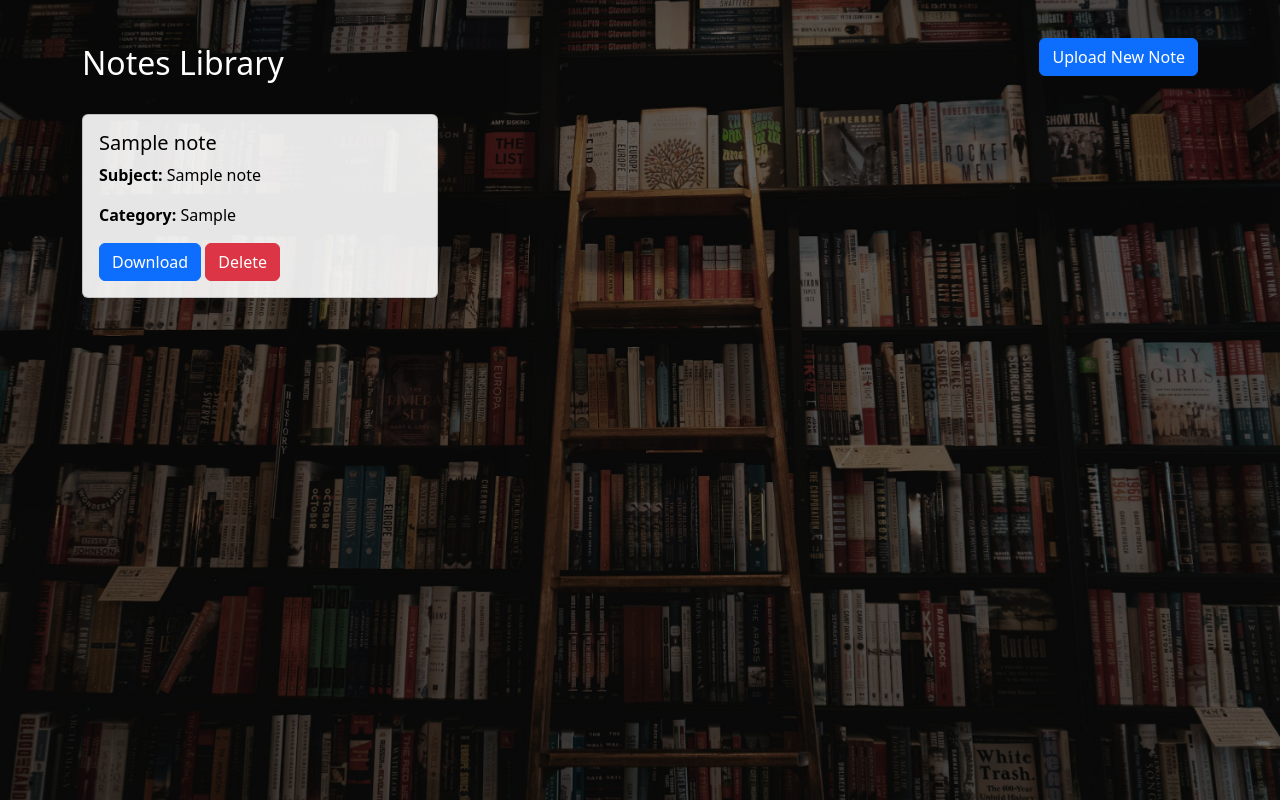
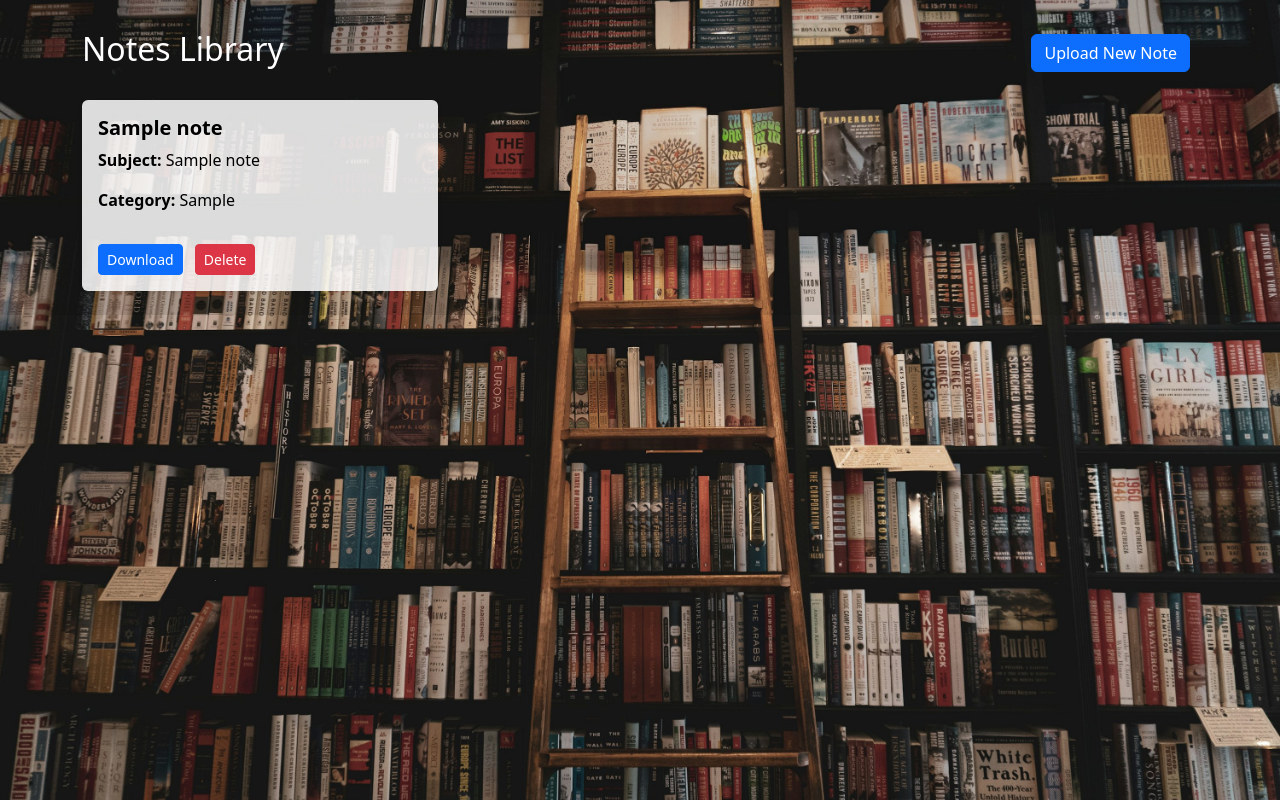
Before and after one commit to avin-dsouza/Digital-Library, a Flask app: page / in a window 1280 px wide. Run offline with Flask 3, Linux system fonts and the light colour scheme; tables that the repository leaves empty hold one stand-in row (values such as "Sample post").

Commit message:
Initial commit

```diff
--- a/templates/index.html
+++ b/templates/index.html
@@ -2,66 +2,59 @@
 <html lang="en">
 <head>
   <meta charset="UTF-8">
+  <meta name="viewport" content="width=device-width, initial-scale=1">
   <title>Notes Library</title>
-  <link rel="stylesheet" href="https://cdn.jsdelivr.net/npm/bootstrap@5.3.0/dist/css/bootstrap.min.css">
+  <link href="https://cdn.jsdelivr.net/npm/bootstrap@5.3.0/dist/css/bootstrap.min.css" rel="stylesheet">
   <style>
     body {
-      position: relative;
       background-image: url("{{ url_for('static', filename='library.jpg') }}");
       background-size: cover;
+      background-repeat: no-repeat;
+      background-attachment: fixed;
       background-position: center;
-      background-attachment: fixed;
-      background-repeat: no-repeat;
-      min-height: 100vh;
+      color: #fff;
+      backdrop-filter: brightness(0.9);
     }
-
-    body::before {
-      content: "";
-      position: absolute;
-      top: 0; left: 0;
-      width: 100%;
-      height: 100%;
-      background-color: rgba(0, 0, 0, 0.6); /* dark overlay */
-      z-index: 0;
+    .card {
+      background-color: rgba(255, 255, 255, 0.85);
+      color: #000;
+      border: none;
     }
-
+    .card-title {
+      font-weight: bold;
+    }
+    .btn {
+      margin-right: 8px;
+    }
     .container {
-      position: relative;
-      z-index: 1;
-      color: white;
-    }
-
-    .card {
-      background-color: rgba(255, 255, 255, 0.9);
-      color: black;
-      margin-bottom: 20px;
-    }
-
-    h2 {
-      margin-top: 20px;
+      padding-top: 30px;
     }
   </style>
 </head>
 <body>
 
-  <div class="container py-4">
-    <div class="d-flex justify-content-between align-items-center mb-4">
+  <div class="container">
+    <div class="d-flex justify-content-between align-items-center flex-wrap mb-4">
       <h2>Notes Library</h2>
       <a href="/upload" class="btn btn-primary">Upload New Note</a>
     </div>
 
     <div class="row">
       {% for note in notes %}
-        <div class="col-md-4">
-          <div class="card shadow-sm">
-            <div class="card-body">
-              <h5 class="card-title">{{ note.title }}</h5>
-              <p class="card-text"><strong>Subject:</strong> {{ note.subject }}</p>
-              <p class="card-text"><strong>Category:</strong> {{ note.category }}</p>
-              <a href="/uploads/{{ note.filename }}" class="btn btn-primary">Download</a>
-              <form action="/delete/{{ note.id }}" method="POST" style="display:inline;" onsubmit="return confirm('Are you sure you want to delete this note?');">
-                <button type="submit" class="btn btn-danger">Delete</button>
-              </form>
+        <div class="col-12 col-md-6 col-lg-4 mb-4">
+          <div class="card shadow-sm h-100">
+            <div class="card-body d-flex flex-column justify-content-between">
+              <div>
+                <h5 class="card-title">{{ note.title }}</h5>
+                <p><strong>Subject:</strong> {{ note.subject }}</p>
+                <p><strong>Category:</strong> {{ note.category }}</p>
+              </div>
+              <div class="mt-3">
+                <a href="/uploads/{{ note.filename }}" class="btn btn-sm btn-primary">Download</a>
+                <form action="/delete/{{ note.id }}" method="POST" class="d-inline" onsubmit="return confirm('Are you sure you want to delete this note?');">
+                  <button type="submit" class="btn btn-sm btn-danger">Delete</button>
+                </form>
+              </div>
             </div>
           </div>
         </div>
```
Also changed, not shown: templates/upload.html (+27 -33 lines), instance/notes.db (added).
